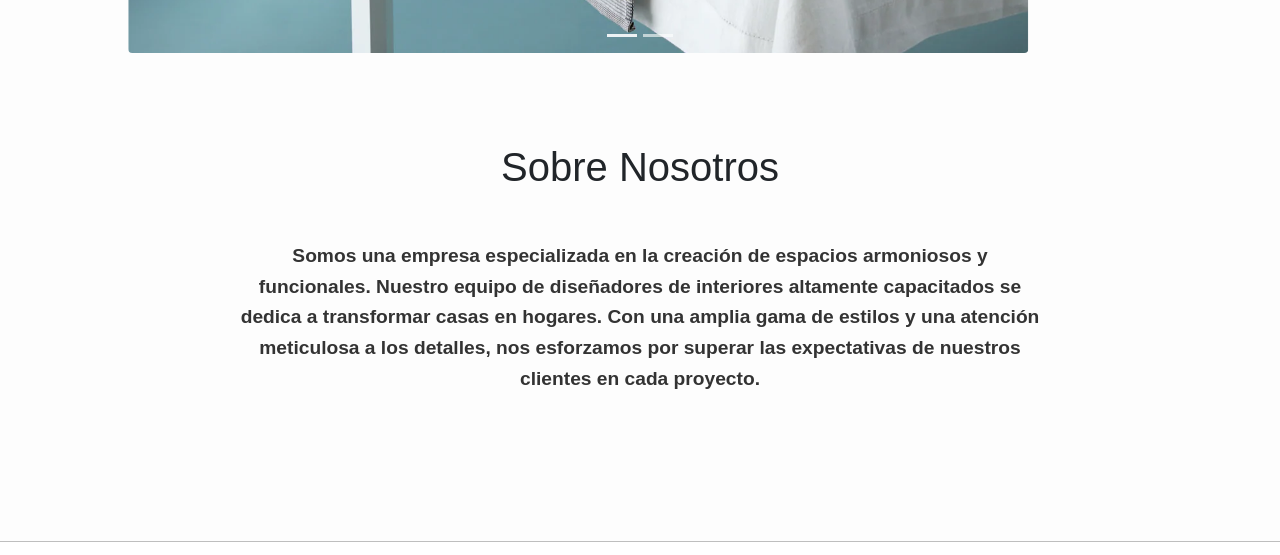
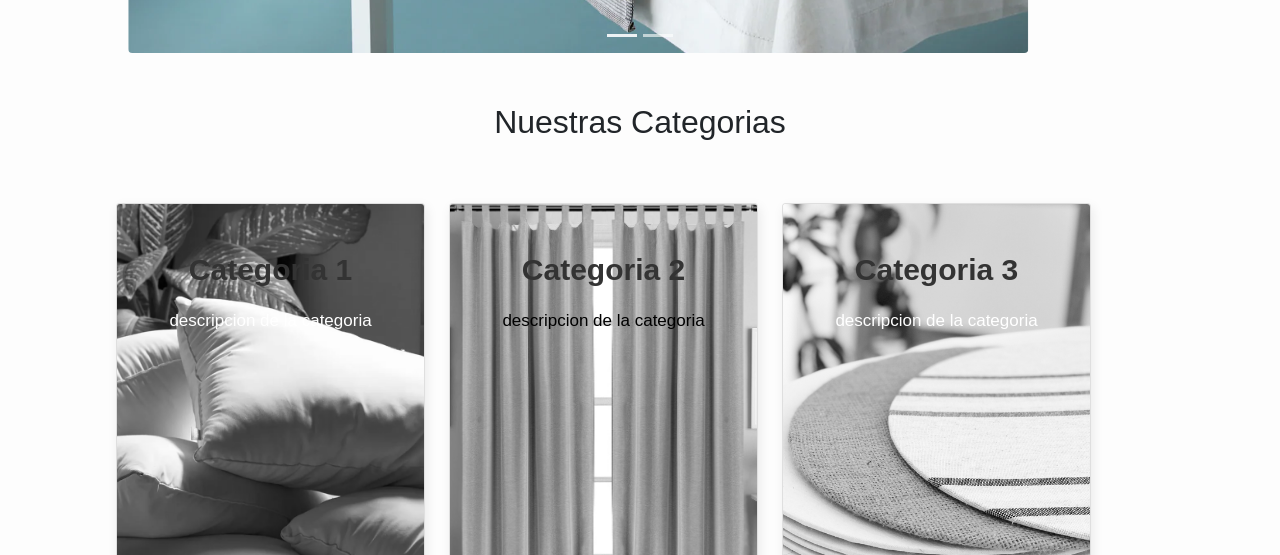
Before and after one commit to JereGunsett/JereGunsett.github.io, a plain HTML site: page index.html in a window 1280 px wide. Shown: the part 723-1278 px from the top of the page. Drawn offline with nearby package versions, Linux system fonts and the light colour scheme; a web font is replaced by a local one.

Commit message:
Se agregan card de categorias en el index

```diff
--- a/index.html
+++ b/index.html
@@ -82,6 +82,32 @@
                 <span class="visually-hidden">Next</span>
             </button>
         </div>
+        <div class="position">
+            <h2 style="padding-top: 40px;">Nuestras Categorias</h2>
+            <div class="container">
+                <article class="card">
+                    <img src="media/category/Almohada.png" class="image" />
+                    <section class="body white-text">
+                        <h3 class="titulo-categoria">Categoria 1</h3>
+                        <p class="text">descripcion de la categoria</p>
+                    </section>
+                </article>
+                <article class="card">
+                    <img src="media/category/Cortina.png" class="image" />
+                    <section class="body black-text">
+                        <h3 class="titulo-categoria">Categoria 2</h3>
+                        <p class="text">descripcion de la categoria</p>
+                    </section>
+                </article>
+                <article class="card">
+                    <img src="media/category/Plato.png" class="image" />
+                    <section class="body white-text">
+                        <h3 class="titulo-categoria">Categoria 3</h3>
+                        <p class="text">descripcion de la categoria</p>
+                    </section>
+                </article>
+            </div>
+        </div>
         <section class="about-section">
             <div class="about-content">
                 <h2>Sobre Nosotros</h2>
--- a/styles/styles.css
+++ b/styles/styles.css
@@ -83,6 +83,80 @@ footer{
   border-top: 0.1px solid var(--very-light-grey);
 }
 /* INDEX */
+/* Prueba Cards */
+* {
+  margin: 0;
+  padding: 0;
+}
+.title-context {
+  font-size: 24px;
+  font-weight: 600;
+  line-height: 1.16667;
+  margin: 4rem 0 0 1.5rem;
+}
+.title-context span {
+  color: #6e6e73;
+}
+.container {
+  display: flex;
+  overflow-x: auto; /* Creamos un div scrollable de forma horizontal */
+  scrollbar-width: none; /* Escondemos la scrollbar en Firefox */
+  padding: 1.5rem 0;
+}
+.grid::-webkit-scrollbar {
+  display: none; /* Escondemos la scrollbar en Chrome, Safari y Edge */
+}
+.card {
+  position: relative; /* Esta posición para poder posicionar el texto de la clase "body" */
+  flex: 0 0 309px; /* flex grow 0 para que todas ocupen el mismo espacio, flex-shrink 0 para que no se encojan y flex-basis 309px de ancho. */
+  height: 450px;
+  overflow: hidden; /* Para poder ver el borde redondeado */
+  margin-left: 1.5rem;
+  border-radius: 18px;
+  box-shadow: 2px 4px 12px rgba(0, 0, 0, 0.08);
+  display: flex;
+  flex-direction: column;
+  justify-content: center;
+  align-items: center;
+  transition: all 0.3s ease; /* Añade una transición suave para todos los cambios */
+}
+.image {
+  width: 100%;
+  transition: all 0.3s ease;
+  filter: grayscale(100%);
+}
+.card:hover .image {
+  filter: grayscale(100%); /* Hace que la imagen se vea en escala de grises al pasar el mouse */
+  transform: scale(1.1); /* Aumenta ligeramente el tamaño de la imagen al pasar el mouse */
+  filter: grayscale(0%);
+}
+.body {
+  position: absolute;
+  top: 0;
+  padding: 28px;
+  font-weight: 600;
+  text-align: center;
+}
+.titulo-categoria {
+  font-size: 30px; /* Aumenta el tamaño del título de la categoría */
+  font-weight: 700; /* Ajusta el grosor del título de la categoría */
+  text-align: center; /* Centra el título de la categoría */
+  margin: 20px 0; /* Ajusta el margen del título de la categoría */
+  color: #333; /* Cambia el color del título para hacerlo más visible */
+}
+.text {
+  font-size: 17px; /* Ajusta el tamaño del texto de la descripción */
+  font-weight: 300; /* Ajusta el grosor del texto de la descripción */
+  text-align: center; /* Centra el texto de la descripción */
+}
+.black-text {
+  color: black;
+}
+.white-text {
+  color: white;
+}
+
+/* Nosotros */
 .about-section {
   padding: 50px 0;
   text-align: center;
```
Also changed, not shown: media/category/Almohada.png (added), media/category/Cortina.png (added), media/category/Plato.png (added).
